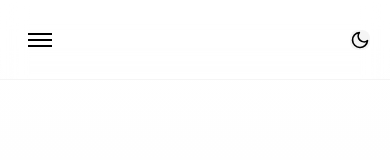
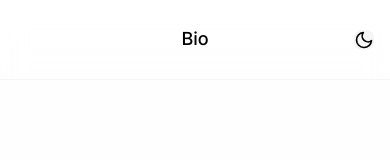
Before and after one commit to adonis-vinuto/personal-site, a Next.js app: page / in a window 390 px wide. Shown: the top 160 px of the page. Built offline with nearby package versions, Linux system fonts and the light colour scheme; a web font is replaced by a local one.

Commit message:
Feat (Responsividade): efetuei algumas alterações para deixar o menu mais bonito quando a tela mobile

```diff
--- a/src/components/homePage/topMenu.tsx
+++ b/src/components/homePage/topMenu.tsx
@@ -35,15 +35,14 @@ export default function TopMenu({ sections }: TopMenuProps) {
       className="menu-with-side-patterns"
       data-active-section={sections[activeSection]?.toLowerCase()}
     >
-      {/* Container com largura máxima e centralização */}
       <div className="menu-container">
-        {/* Logo/Brand (opcional - espaço reservado) */}
-        <div className="menu-brand">
-          {/* Você pode adicionar um logo aqui no futuro */}
-        </div>
+        {/*
+          Em telas grandes: mostra os botões de navegação
+          Em telas pequenas: mostra apenas o nome da seção atual
+        */}
 
-        {/* Navegação centralizada */}
-        <div className="menu-navigation">
+        {/* Navegação Desktop - Botões centralizados */}
+        <div className="menu-navigation-desktop">
           <div className="nav-menu">
             {sections.map((section, index) => (
               <button
@@ -59,73 +58,22 @@ export default function TopMenu({ sections }: TopMenuProps) {
           </div>
         </div>
 
-        {/* Theme Toggle posicionado à direita */}
+        {/*
+          Indicador Mobile - Nome da Seção Atual
+          Este elemento só aparece em telas pequenas
+          Ele mostra onde o usuário está, como uma placa de sinalização
+        */}
+        <div className="menu-section-indicator">
+          <span className="section-indicator-label">
+            {sections[activeSection]}
+          </span>
+        </div>
+
+        {/* Theme Toggle - Sempre visível à direita */}
         <div className="menu-actions">
           <ThemeToggle />
-        </div>
-
-        {/* Menu Mobile */}
-        <div className="menu-mobile">
-          <MobileMenu
-            sections={sections}
-            activeSection={activeSection}
-            onNavigate={scrollToSection}
-          />
         </div>
       </div>
     </nav>
   );
 }
-
-function MobileMenu({
-  sections,
-  activeSection,
-  onNavigate
-}: {
-  sections: string[];
-  activeSection: number;
-  onNavigate: (index: number) => void;
-}) {
-  const [isOpen, setIsOpen] = useState(false);
-
-  const handleNavigate = (index: number) => {
-    onNavigate(index);
-    setIsOpen(false);
-  };
-
-  return (
-    <>
-      <button
-        className={`nav-mobile-toggle ${isOpen ? 'active' : ''}`}
-        onClick={() => setIsOpen(!isOpen)}
-        aria-label="Menu de navegação"
-        aria-expanded={isOpen}
-      >
-        <span />
-        <span />
-        <span />
-      </button>
-
-      {isOpen && (
-        <>
-          <div
-            className="nav-mobile-overlay active"
-            onClick={() => setIsOpen(false)}
-            aria-hidden="true"
-          />
-          <div className="nav-mobile-menu active">
-            {sections.map((section, index) => (
-              <button
-                key={section}
-                className={`nav-mobile-item ${index === activeSection ? 'active' : ''}`}
-                onClick={() => handleNavigate(index)}
-              >
-                {section}
-              </button>
-            ))}
-          </div>
-        </>
-      )}
-    </>
-  );
-}
--- a/src/styles/components/navigation.css
+++ b/src/styles/components/navigation.css
@@ -10,15 +10,15 @@
   ===================================================================
 */
 
-/* Container do menu - Abordagem com Flexbox + Posicionamento Absoluto */
+/* Container principal do menu - Estrutura flexível e inteligente */
 .menu-container {
   position: relative;
   display: flex;
   align-items: center;
-  justify-content: center; /* Centraliza o conteúdo principal */
+  justify-content: center;
   height: 100%;
   width: 100%;
-  padding: 0 20px; /* Padding lateral de 20px como você pediu */
+  padding: 0 20px;
 }
 
 .menu-brand {
@@ -37,13 +37,19 @@
 
 /* Theme Toggle - Posicionado absolutamente à direita */
 .menu-actions {
+  /* Posicionamento absoluto para ficar sempre à direita */
   position: absolute;
-  right: 20px; /* Exatos 20px da borda direita como solicitado */
+  right: 20px;
   top: 50%;
   transform: translateY(-50%);
+
+  /* Container para múltiplas ações futuras se necessário */
   display: flex;
   align-items: center;
   gap: var(--space-3);
+
+  /* Z-index para garantir que fique acima do indicador */
+  z-index: 10;
 }
 
 /* Menu mobile - Posicionado absolutamente à esquerda */
@@ -628,11 +634,48 @@
   justify-content: center;
 }
 
+.menu-navigation-desktop {
+  /* Em desktop, fica centralizado naturalmente */
+  display: flex;
+  align-items: center;
+  justify-content: center;
+}
+
 /* Menu de botões */
 .nav-menu {
   display: flex;
   gap: var(--space-2);
   align-items: center;
+}
+
+.menu-section-indicator {
+  /* Por padrão, escondido em desktop */
+  display: none;
+
+  /* Quando visível, fica centralizado */
+  align-items: center;
+  justify-content: center;
+  width: 100%;
+}
+
+.section-indicator-label {
+  /* Tipografia elegante para o nome da seção */
+  font-family: var(--font-h3);
+  font-size: var(--size-h4);
+  font-weight: var(--weight-h3);
+  letter-spacing: var(--letter-spacing-h3);
+  color: var(--foreground);
+
+  /* Adiciona uma animação sutil quando muda de seção */
+  transition: opacity var(--transition-fast);
+
+  /* Previne quebra de linha em nomes longos */
+  white-space: nowrap;
+
+  /* Adiciona reticências se o nome for muito longo */
+  max-width: 200px;
+  overflow: hidden;
+  text-overflow: ellipsis;
 }
 
 .nav-mobile {
@@ -725,6 +768,16 @@
 */
 
 @media (max-width: 768px) {
+   /* Esconde completamente a navegação desktop */
+  .menu-navigation-desktop {
+    display: none !important;
+  }
+
+  /* Mostra o indicador de seção centralizado */
+  .menu-section-indicator {
+    display: flex;
+  }
+
   /* Ajusta o grid para 2 colunas em mobile */
   .menu-container {
     grid-template-columns: 1fr auto;
@@ -745,7 +798,7 @@
 
   /* Actions continuam na segunda coluna */
   .menu-actions {
-    grid-column: 2;
+    right: var(--space-4);
   }
 }
 
```
